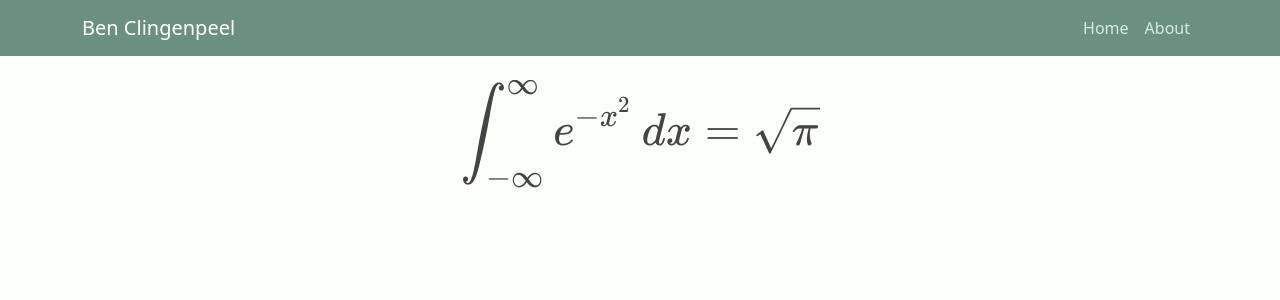
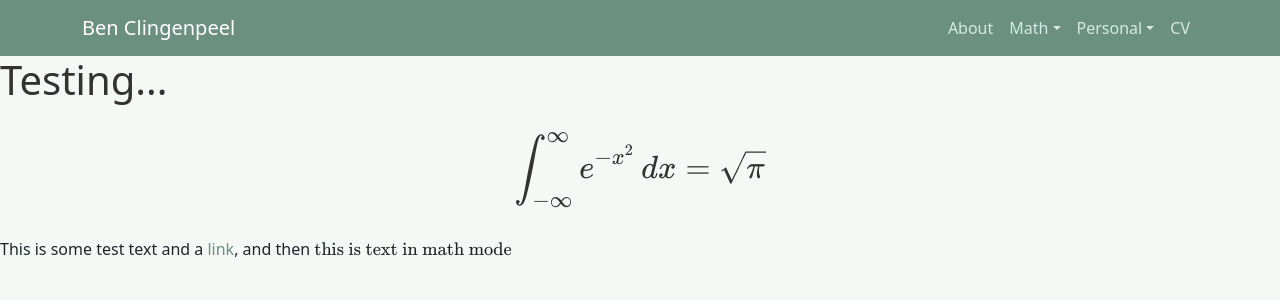
Before and after one commit to bncling/personal-site, a Django app: page / in a window 1280 px wide. Shown: the top 300 px of the page. Run offline with Django 4.2, Linux system fonts and the light colour scheme; some libraries are stand-ins or nearby versions.

Commit message:
finishing nav bar

```diff
--- a/wikis/static/wikis/main.css
+++ b/wikis/static/wikis/main.css
@@ -1,19 +1,34 @@
+:root {
+  --main-green: #6b9080;
+  --main-background: #f4f9f5;
+  --strong-green: #279055;
+  --secondary: rgba(4, 16, 9, .56);
+  --tertiary: rgba(4, 16, 9, .1);
+}
+
 body {
-  background: #fcfffa;
-  color: #333333;
-  margin-top: 5rem;
+  background: var(--main-background);
 }
 
 h1, h2, h3, h4, h5, h6 {
-  color: #444444;
+  color: #333333;
+}
+
+a {
+  color: var(--main-green);
+  text-decoration: none;
+}
+
+a:hover {
+  color: var(--strong-green);
 }
 
 ul {
   margin: 0;
 }
 
-.bg-steel {
-  background-color: #6b9080;
+.bg-green {
+  background-color: var(--main-green);
 }
 
 .site-header .navbar-nav .nav-link {
@@ -27,3 +42,12 @@ ul {
 .site-header .navbar-nav .nav-link.active {
   font-weight: 500;
 }
+
+.katex-display {
+  overflow-x: auto;
+  overflow-y: hidden;
+}
+
+.katex {
+    font: normal 1.15em KaTeX_Main,Times New Roman,serif;
+}
--- a/wikis/templates/wikis/base.html
+++ b/wikis/templates/wikis/base.html
@@ -11,8 +11,9 @@
   <!-- Bootstrap icons -->
   <link rel="stylesheet" href="https://cdn.jsdelivr.net/npm/bootstrap-icons@1.10.2/font/bootstrap-icons.css" integrity="sha384-b6lVK+yci+bfDmaY1u0zE8YYJt0TZxLEAFyYSLHId4xoVvsrQu3INevFKo+Xir8e" crossorigin="anonymous">
 
-  <!-- my css -->
+  <!-- my css, after the others to override -->
   <link rel="stylesheet" href="{% static 'wikis/main.css' %}">
+
   {% if title %}
 		<title>Ben Clingenpeel - {{ title }}</title>
 	{% else %}
@@ -24,13 +25,53 @@
 
 	<!-- nav bar -->
 	<header class="site-header">
-	  <nav class="navbar navbar-expand-md navbar-dark bg-steel fixed-top">
+	  <nav class="navbar navbar-expand-md navbar-dark bg-green">
 	    <div class="container">
-	      <a class="navbar-brand mr-4" href="#">Ben Clingenpeel</a>
-        <div class="navbar-nav mr-auto">
-          <a class="nav-item nav-link" href="#">Home</a>
-          <a class="nav-item nav-link" href="#">About</a>
-        </div>
+	      <a class="navbar-brand mr-4" href="{% url 'homepage' %}">Ben Clingenpeel</a>
+	      <button class="navbar-toggler" type="button" data-bs-toggle="collapse" data-bs-target="#navbarToggle">
+	      <span class="navbar-toggler-icon"></span>
+	      </button>
+	      <div class="collapse navbar-collapse" id="navbarToggle">
+		      <div class="navbar-nav me-auto">
+		      	{% if user.is_authenticated %}
+			      	<a class="nav-item nav-link" href="#">Secret</a>
+			      	{% if user.username == 'benclingenpeel' %}
+			      		<a class="nav-item nav-link" href="#">New Post</a>
+			      	{% endif %}
+			      	<a class="nav-item nav-link" href="#">Log Out</a>
+		        {% endif %}
+		      </div>
+	        <ul class="navbar-nav ms-auto">
+	        	<li class="nav-item">
+	          	<a class="nav-link" href="#">About</a>
+	          </li>
+	          <li class="nav-item dropdown">
+	          	<a class="nav-link dropdown-toggle" href="#" data-bs-toggle="dropdown" role="button">Math</a>
+		          <ul class="dropdown-menu">
+		          	<li><a class="dropdown-item" href="#">Animations</a></li>
+		          	<li><a class="dropdown-item" href="#">Posts</a></li>
+		          	{% if user.username == 'benclingenpeel' %}
+		          		<li><a class="dropdown-item" href="#">Problems and Solutions</a></li>
+		          	{% endif %}
+		          	<li><a class="dropdown-item" href="#">Research</a></li>
+		          	<li><a class="dropdown-item" href="#">Math Wiki</a></li>
+		          </ul>
+	          </li>
+	          <li class="nav-item dropdown">
+	          	<a class="nav-link dropdown-toggle" href="#" data-bs-toggle="dropdown" role="button">Personal</a>
+	          	<ul class="dropdown-menu">
+	          		<li><a class="dropdown-item" href="#">Birds</a></li>
+	          		<li><a class="dropdown-item" href="https://github.com/bncling">GitHub</a></li>
+	          		{% if not user.is_authenticated %}
+	          			<li><a class="dropdown-item" href="#">Log In</a></li>
+	          		{% endif %}
+	          	</ul>
+	          </li>
+	          <li class="nav-item">
+	          	<a class="nav-link" href="#">CV</a>
+	          </li>
+	        </ul>
+	      </div>
 	     </div>
 		</nav>
 	</header>
--- a/wikis/templates/wikis/home.html
+++ b/wikis/templates/wikis/home.html
@@ -1,4 +1,6 @@
 {% extends "wikis/base.html" %}
 {% block content %}
-	<h1>\[\int_{-\infty}^\infty e^{-x^2} \, dx = \sqrt{\pi}\]</h1>
+	<h1>Testing...</h1>
+	<h3>\[\int_{-\infty}^\infty e^{-x^2} \, dx = \sqrt{\pi}\]</h3>
+	<p>This is some test text and a <a href="#">link</a>, and then $\text{this is text in math mode}$</p>
 {% endblock content %}
```
